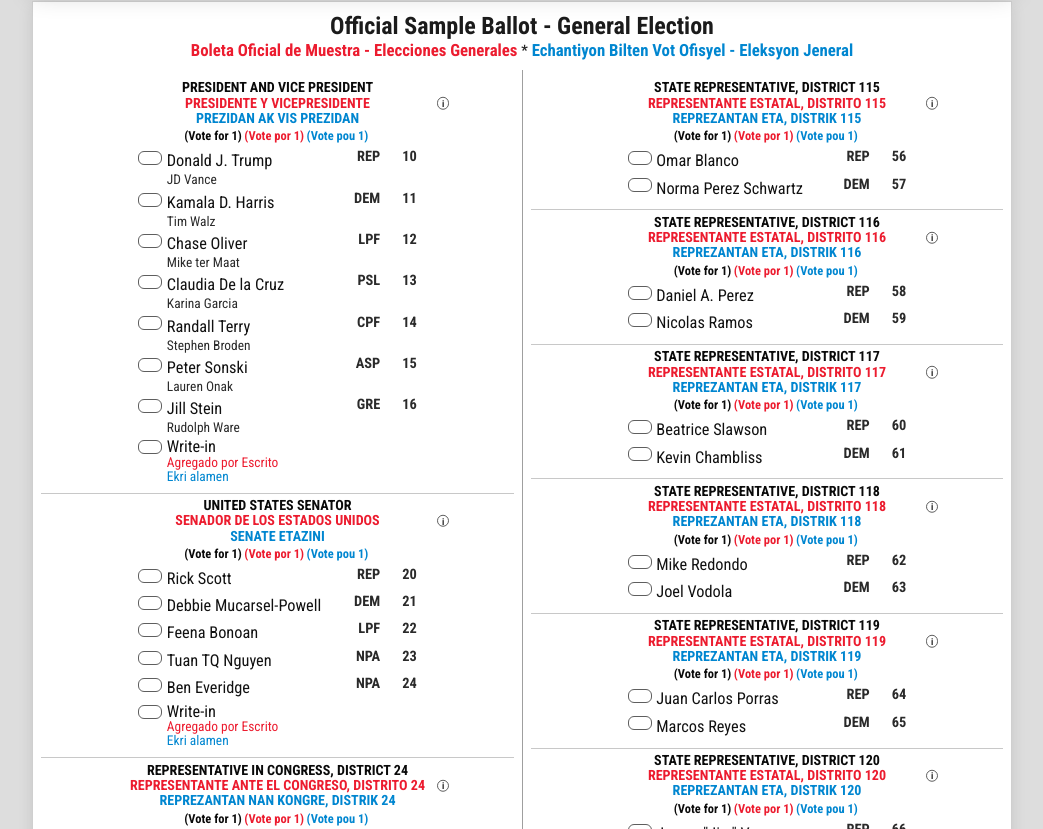
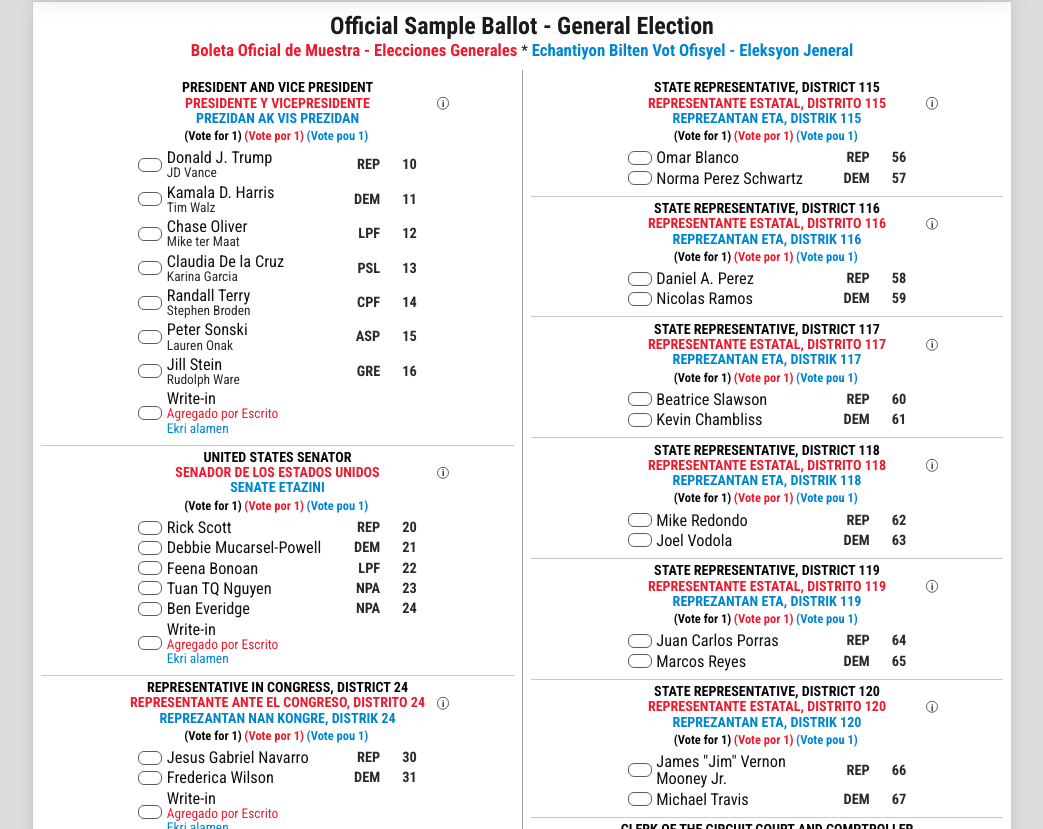
Before and after one commit to rhomere/digital-ballot, a Next.js app: page / in a window 1280 px wide. Shown: the part 971-1800 px from the top of the page, without its empty margins (118-1161 px from the left). Built offline with nearby package versions, Linux system fonts and the light colour scheme.

Commit message:
fix radio button/name misalignment

```diff
--- a/src/app/globals.css
+++ b/src/app/globals.css
@@ -607,7 +607,7 @@ h3 {
   grid-template-columns: 24px minmax(0, 22ch) auto;
   column-gap: 0.28rem;
   row-gap: 0;
-  align-items: start;
+  align-items: center;
   margin: 0.1rem auto;
   width: max-content;
 }
@@ -616,12 +616,13 @@ h3 {
   appearance: none;
   width: 24px;
   height: 14px;
-  margin-top: 0.12rem;
+  margin-top: 0;
   border: 1.5px solid #5e5e5e;
   border-radius: 6px;
   background: #ffffff;
   cursor: pointer;
   position: relative;
+  align-self: center;
 }
 
 .sheet2-radio:checked {
@@ -631,6 +632,9 @@ h3 {
 
 .sheet2-choice-main {
   min-width: 0;
+  display: flex;
+  flex-direction: column;
+  justify-content: center;
 }
 
 .sheet2-choice-name,
@@ -643,11 +647,13 @@ h3 {
 }
 
 .sheet2-choice-name {
+  display: block;
   font-size: 1.02rem;
   color: #111;
 }
 
 .sheet2-choice-link {
+  display: block;
   text-decoration: none;
 }
 
@@ -674,7 +680,8 @@ h3 {
   display: grid;
   grid-template-columns: 2.2em 2.2em;
   column-gap: 0.08rem;
-  align-items: baseline;
+  align-items: center;
+  align-self: center;
   justify-content: flex-start;
   padding-left: 0;
 }
@@ -758,7 +765,7 @@ h3 {
   .sheet2-radio {
     width: 20px;
     height: 12px;
-    margin-top: 0.12rem;
+    margin-top: 0;
   }
 
   .sheet2-choice-name {
```
